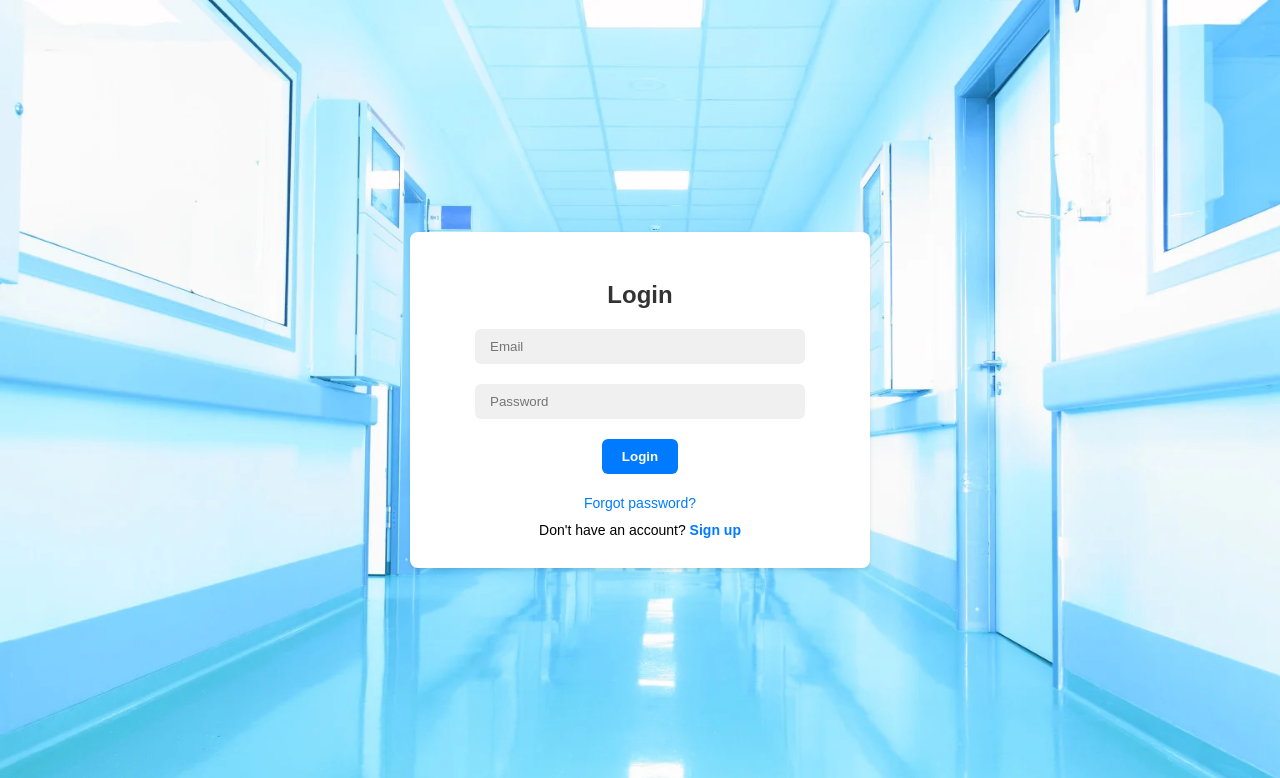
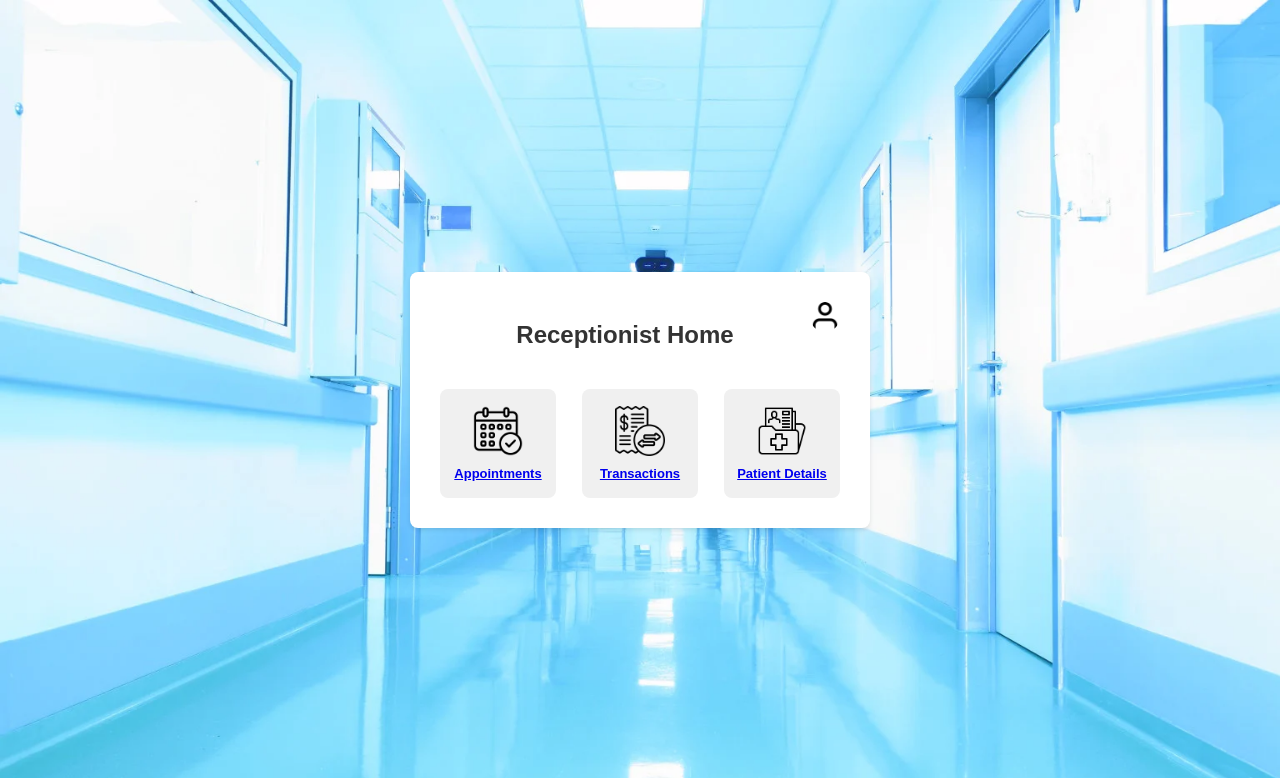
Before and after one commit to praneshkumar-12/CMSProduction, a Django app: page /clinic/receptionist/ in a window 1280 px wide. Shown: the top 778 px of the page. Run offline with Django 4.2, Linux system fonts and the light colour scheme.

Commit message:
changed homepage.html as it was login

```diff
--- a/ClinicManagementSystem/templates/homepage.html
+++ b/ClinicManagementSystem/templates/homepage.html
@@ -2,34 +2,39 @@
 <!DOCTYPE html>
 <html lang="en">
    <head>
-        <title>Login</title>
-        <link type="text/css" rel="stylesheet" href="{% static 'css/styles.css' %}">
+      <title>Receptionist Home</title>
+      <meta charset="UTF-8">
+      <link rel="stylesheet" type="text/css" href="{% static 'css/home.css' %}">
    </head>
    <body>
       <div class="container">
-            <h2>Login</h2>
-            <form method="post" action="{% url 'login' %}">
-                {% csrf_token %}
-                <div class="input-group">
-                    <input type="text" name="username" placeholder="Email" required>
+         <div class="profile-dropdown">
+            <img src="{% static 'img/ico/profile.png' %}" alt="Profile" class="profile-icon">
+            <div class="dropdown-content">
+               <a href="/clinic/personal-details/">View Profile </a>
+               <a href="/clinic/login/">Log Out </a>
             </div>
-                <div class="input-group">
-                    <input type="password" name="password" placeholder="Password" required>
          </div>
-                <div class="input-group">
-                    <button type="submit">Login</button>
+         <h2>Receptionist Home</h2>
+         <div class="main-options">
+            <a href="/clinic/receptionist/appointment-homepage/">
+               <div class="option">
+                  <img src="{% static 'img/ico/appointment.png' %}" alt="Appointments">
+                  <span>Appointments</span>
                </div>
-                {% if message %}
-                <div class="error-message">
-                    {{ message }}
+            </a>
+            <a href="/clinic/receptionist/transaction-search-patient/">
+               <div class="option">
+                  <img src="{% static 'img/ico/transactions.png' %}" alt="Fee Transactions">
+                  <span>Transactions</span>
                </div>
-                {% endif %}
-            </form>
-            <div class="forgot-password">
-                <a href="/clinic/forgot-password/">Forgot password?</a>
+            </a>
+            <a href="/clinic/receptionist/receptionist-search-patient/">
+               <div class="option">
+                  <img src="{% static 'img/ico/patient.png' %}" alt="Patient Details">
+                  <span>Patient Details</span>
                </div>
-            <div class="signup-link">
-                Don't have an account? <a href="/clinic/register/">Sign up</a>
+            </a>
          </div>
       </div>
       {% if alertmessage %}
--- a/ClinicManagementSystem/views.py
+++ b/ClinicManagementSystem/views.py
@@ -283,6 +283,9 @@ def get_email(request):
                 )
 
                 send_email.send_email(to, subject, content)
+
+                request.session["RANDOM_OTP"] = None
+                request.session["RESET_EMAIL"] = None
 
                 return render(request, "validate_otp.html")
     return render(request, "forgot_password.html")
```
Also changed, not shown: db.sqlite3 (deleted). Lines whose indentation alone changed are shown as unchanged.
